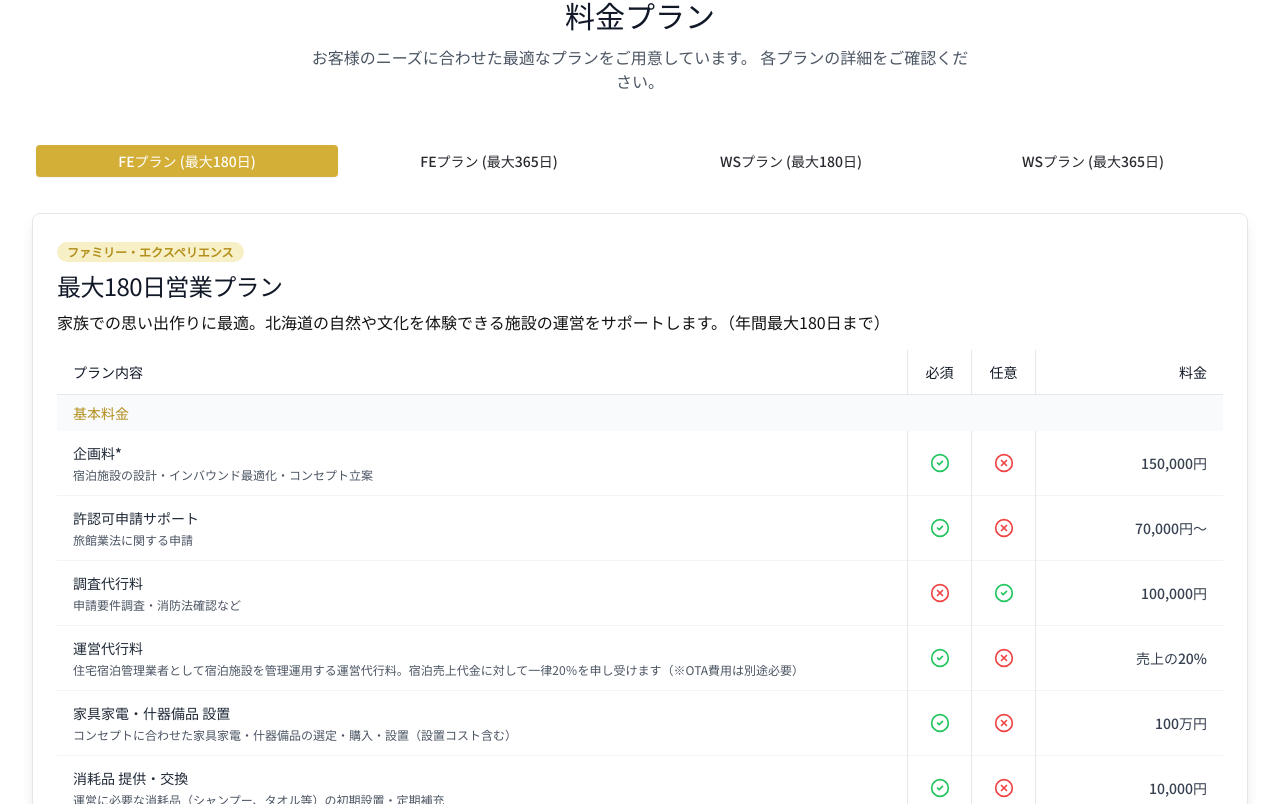
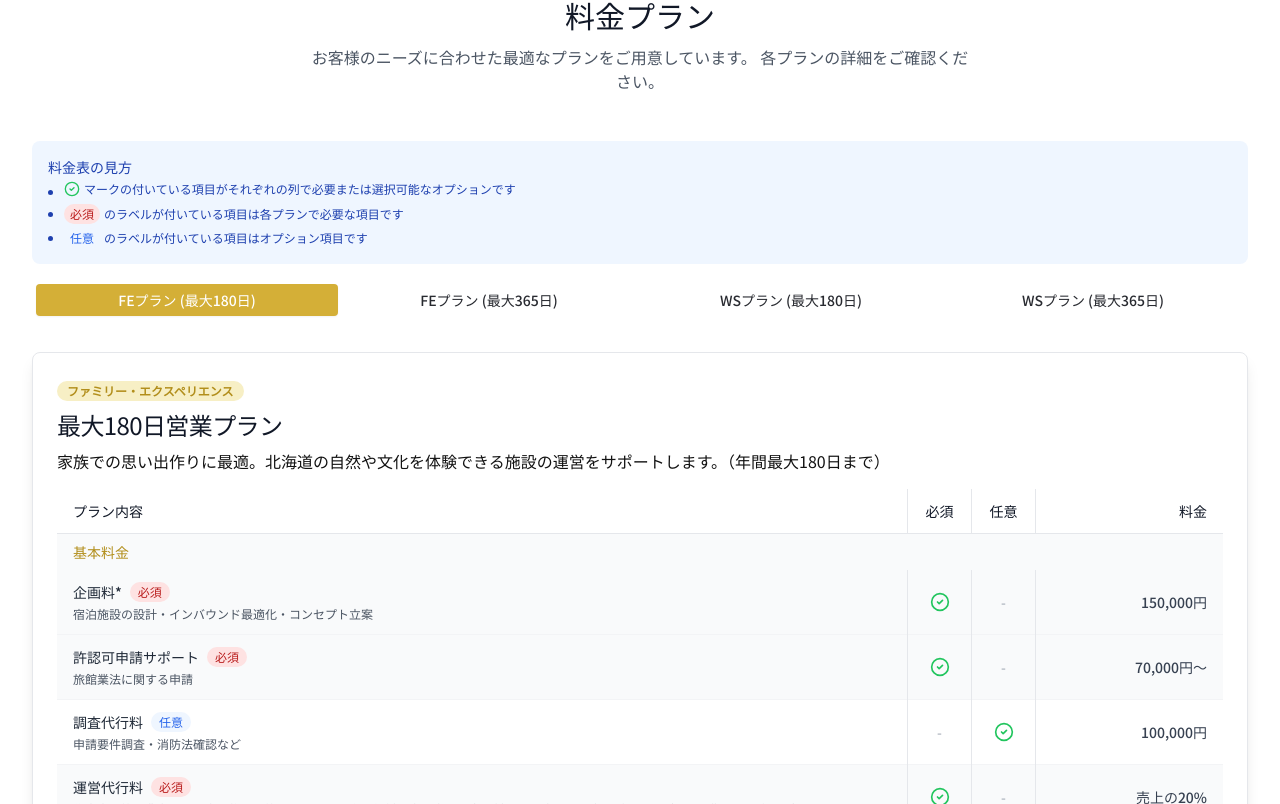
Before and after one commit to hakusantech/modern, a Next.js app: page /plans in a window 1280 px wide. Shown: the part 1236-2040 px from the top of the page. Built offline with nearby package versions, Linux system fonts and the light colour scheme.

Commit message:
Make pricing table options clearer
- Add visual indicators for required and optional items
- Add labels to each option row showing required or optional status
- Improve styling with background colors for required items
- Add explanatory text at the top of the pricing table

```diff
--- a/app/plans/pricing-table.tsx
+++ b/app/plans/pricing-table.tsx
@@ -1,8 +1,25 @@
 import { Tabs, TabsContent, TabsList, TabsTrigger } from "@/components/ui/tabs"
 import { Card, CardContent, CardDescription, CardHeader, CardTitle } from "@/components/ui/card"
 import { Badge } from "@/components/ui/badge"
-import { HelpCircle, CheckCircle2, XCircle } from "lucide-react"
+import { HelpCircle, CheckCircle2, XCircle, AlertCircle } from "lucide-react"
 import { Tooltip, TooltipContent, TooltipProvider, TooltipTrigger } from "@/components/ui/tooltip"
+
+// ヘルパーコンポーネント - チェックコラムの意味を説明するツールチップ
+function ColumnHelperTooltip({ children, text }: { children: React.ReactNode, text: string }) {
+  return (
+    <Tooltip>
+      <TooltipTrigger asChild>
+        <div className="inline-flex items-center cursor-help">
+          {children}
+          <AlertCircle className="h-3 w-3 ml-1 text-gray-400" />
+        </div>
+      </TooltipTrigger>
+      <TooltipContent className="max-w-xs p-2 text-xs bg-white text-gray-800 border border-gray-300">
+        <p>{text}</p>
+      </TooltipContent>
+    </Tooltip>
+  )
+}
 
 // Define PricingRow component first
 function PricingRow({
@@ -16,23 +33,42 @@ function PricingRow({
   price: string
   required?: boolean
 }) {
+  // 行の背景色を必須項目の場合は少し強調する
+  const rowBgClass = required === true
+    ? "border-b border-gray-100 hover:bg-gray-50 bg-gray-50"
+    : "border-b border-gray-100 hover:bg-gray-50";
+
   return (
-    <tr className="border-b border-gray-100 hover:bg-gray-50">
+    <tr className={rowBgClass}>
       <td className="py-3 px-2 sm:px-4 align-top">
         <div className="flex items-center">
           <span className="font-medium text-gray-800">{title}</span>
+          {required === true && (
+            <span className="ml-2 text-xs bg-red-100 text-red-700 px-2 py-0.5 rounded-full font-medium">必須</span>
+          )}
+          {required === false && (
+            <span className="ml-2 text-xs bg-blue-50 text-blue-600 px-2 py-0.5 rounded-full font-medium">任意</span>
+          )}
         </div>
         <p className="text-xs text-gray-600 mt-1">{description}</p>
       </td>
       <td className="py-3 px-2 sm:px-4 text-center align-middle border-l border-gray-200">
-        {required === true && <CheckCircle2 className="h-5 w-5 text-green-500 mx-auto" />}
-        {required === false && <XCircle className="h-5 w-5 text-red-500 mx-auto" />}
-        {required === undefined && <span className="text-gray-400">-</span>}
+        {required === true ? (
+          <div className="flex items-center justify-center">
+            <CheckCircle2 className="h-5 w-5 text-green-500" />
+          </div>
+        ) : (
+          <span className="text-gray-400">-</span>
+        )}
       </td>
       <td className="py-3 px-2 sm:px-4 text-center align-middle border-l border-gray-200">
-        {required === false && <CheckCircle2 className="h-5 w-5 text-green-500 mx-auto" />}
-        {required === true && <XCircle className="h-5 w-5 text-red-500 mx-auto" />}
-        {required === undefined && <span className="text-gray-400">-</span>}
+        {required === false ? (
+          <div className="flex items-center justify-center">
+            <CheckCircle2 className="h-5 w-5 text-green-500" />
+          </div>
+        ) : (
+          <span className="text-gray-400">-</span>
+        )}
       </td>
       <td className="py-3 px-2 sm:px-4 text-right align-middle font-medium text-gray-700 border-l border-gray-200">{price}</td>
     </tr>
@@ -44,6 +80,15 @@ export function PricingTable() {
     <div className="w-full">
       <TooltipProvider>
         <Tabs defaultValue="fe-180" className="w-full">
+          {/* 説明テキスト */}
+          <div className="bg-blue-50 p-4 mb-4 rounded-lg text-sm text-blue-800">
+            <div className="font-medium mb-1">料金表の見方</div>
+            <ul className="text-xs space-y-1 list-disc pl-4">
+              <li><span className="inline-flex items-center"><CheckCircle2 className="h-4 w-4 text-green-500 mr-1" />マークの付いている項目がそれぞれの列で必要または選択可能なオプションです</span></li>
+              <li><span className="inline-flex items-center"><span className="mr-1 text-xs bg-red-100 text-red-700 px-1.5 py-0.5 rounded-full font-medium">必須</span>のラベルが付いている項目は各プランで必要な項目です</span></li>
+              <li><span className="inline-flex items-center"><span className="mr-1 text-xs bg-blue-50 text-blue-600 px-1.5 py-0.5 rounded-full font-medium">任意</span>のラベルが付いている項目はオプション項目です</span></li>
+            </ul>
+          </div>
           <TabsList className="grid w-full grid-cols-2 sm:grid-cols-4 mb-8">
             <TabsTrigger value="fe-180" className="data-[state=active]:bg-gold-500 data-[state=active]:text-white text-xs sm:text-sm">
               FEプラン (最大180日)
```
